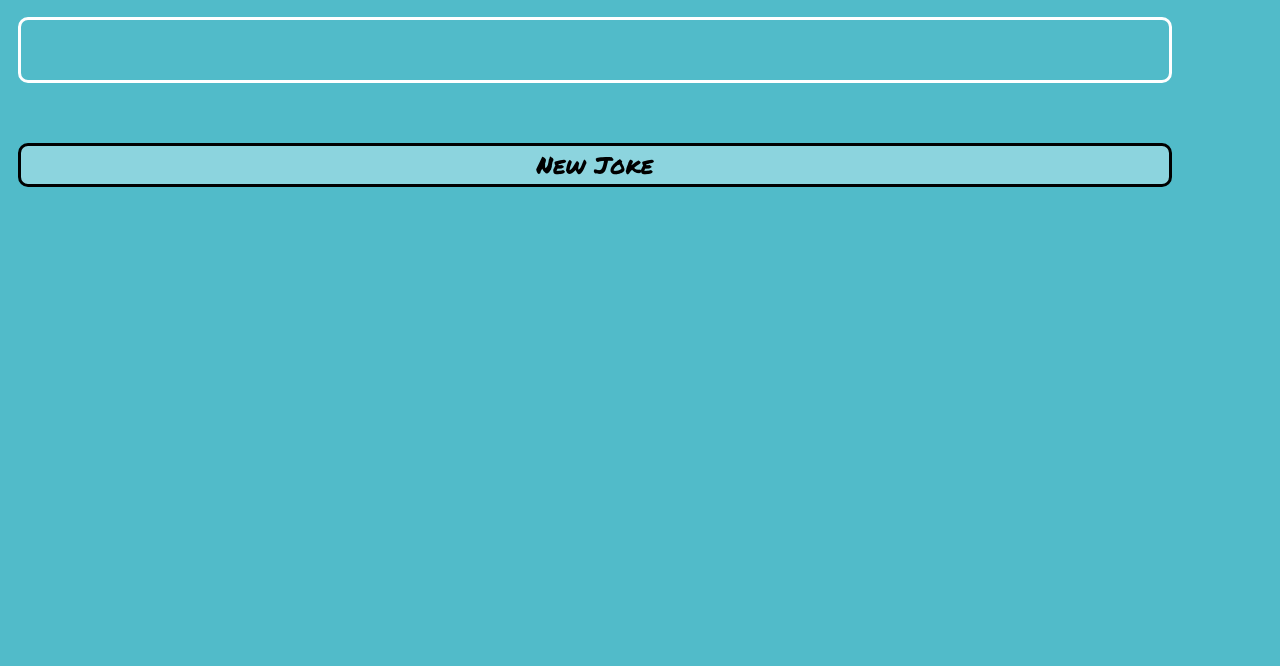
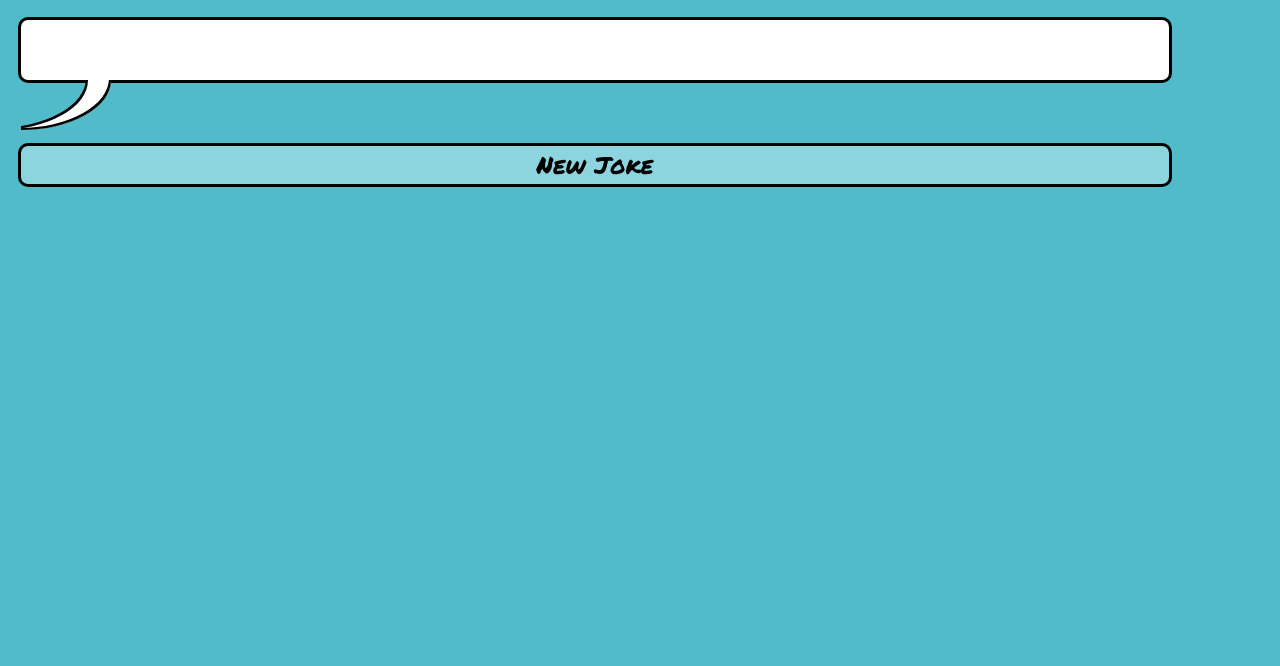
Before and after one commit to SolomanGarcia/random-jokes-js, a plain HTML site: page index.html in a window 1280 px wide. Shown: the part 134-800 px from the top of the page. Drawn offline with Linux system fonts and the light colour scheme.

Commit message:
finish up styling

```diff
--- a/index.css
+++ b/index.css
@@ -44,6 +44,17 @@ button {
   position: relative;
   padding: 30px 40px;
   border-radius: 10px;
-  border: 3px solid white;
+  border: 3px solid black;
+  background: white;
   margin-bottom: 60px;
 }
+.bubble::before {
+  content: '';
+  position: absolute;
+  left: 0;
+  bottom: -50px;
+  height: 50px;
+  width: 90px;
+  border-radius: 0 0 100%;
+  box-shadow: -2px -2px 0 0 #000 inset, -23px 0 0 0 #fff inset, -25px -2px 0 0 #000 inset;
+}
```
